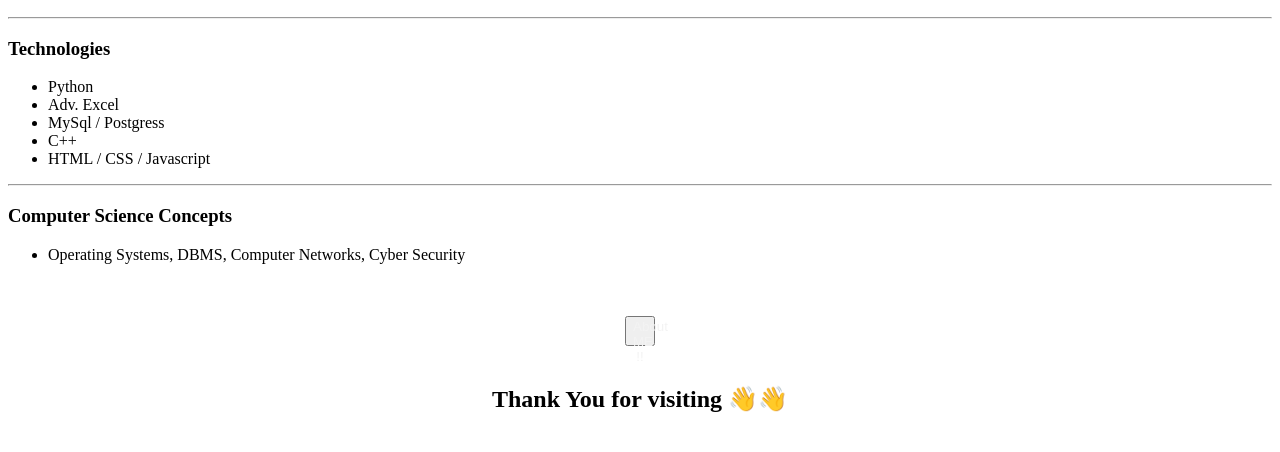
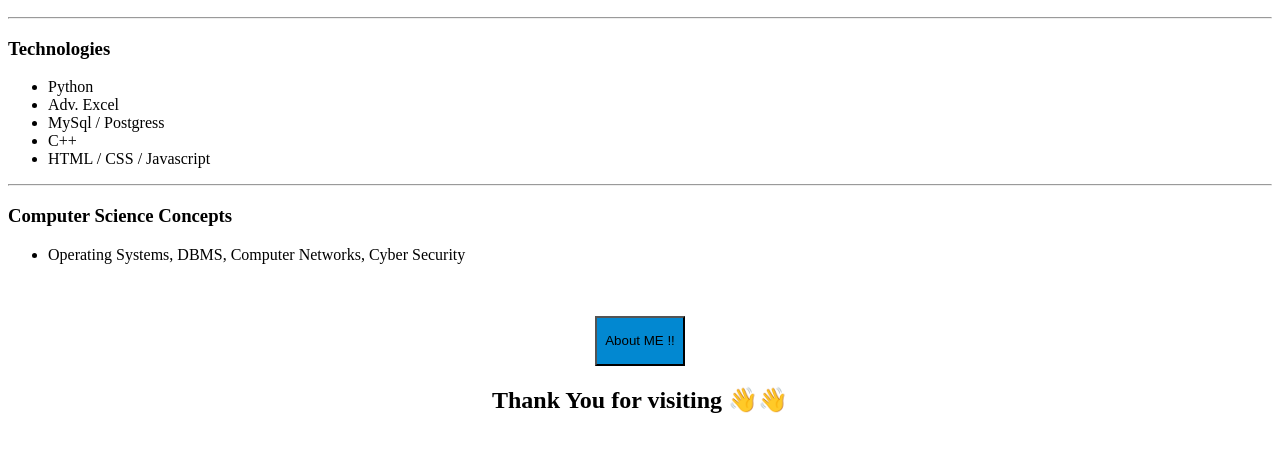
Before and after one commit to Kartik-Suvarna/Personal-Portfolio, a plain HTML site: page index.html in a window 1280 px wide. Shown: the part 110-562 px from the top of the page. Drawn offline with Linux system fonts and the light colour scheme.

Commit message:
About me button

```diff
--- a/style.css
+++ b/style.css
@@ -14,7 +14,7 @@ div{
 
 button{
   text-align: center;
-  height:30px;
-  width: 30px;
-  color: #F3F3F3;
+  height:50px;
+  width: 90px;
+  background-color: #0288d1;
 }
```
